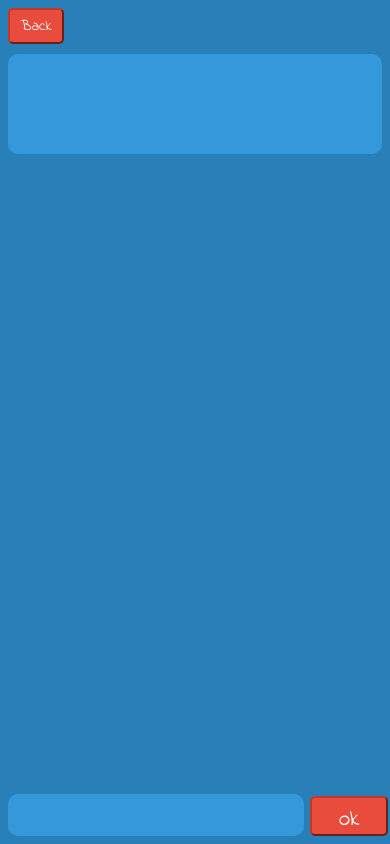
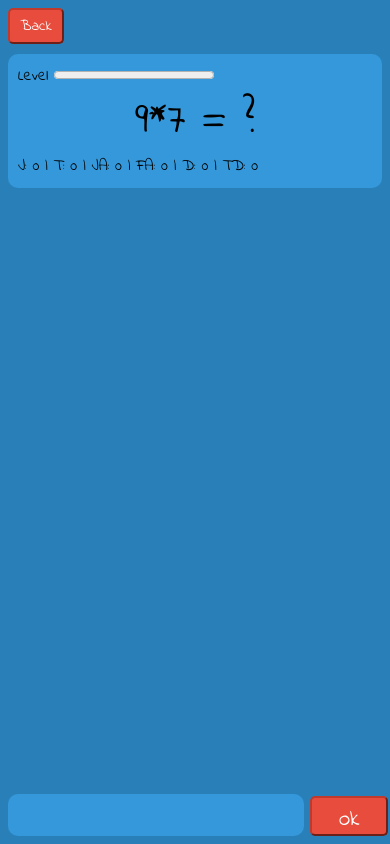
Before and after one commit to freddy-nawfal/BrainHeroes, a plain HTML site: page www/training.html in a window 390 px wide. Drawn offline with Linux system fonts and the light colour scheme; some packages are replaced by stand-ins of ours.

Commit message:
updated html

```diff
--- a/www/training.html
+++ b/www/training.html
@@ -13,10 +13,9 @@
         <div class="app">
         	<a href="index.html" id="back"><button>Back</button></a>
             <div id="display">
-         		<div id="reponse"></div>
+                Level <progress value="0" max="100" id="lvl">0 %</progress>
     			<div id="calcul"></div>
-    			<div id="difficulte"></div>
-    			<div id="reponse"></div>
+    			<div id="stats"></div>
             </div>
             <div id="time"></div>
 			<div id="user">
```
